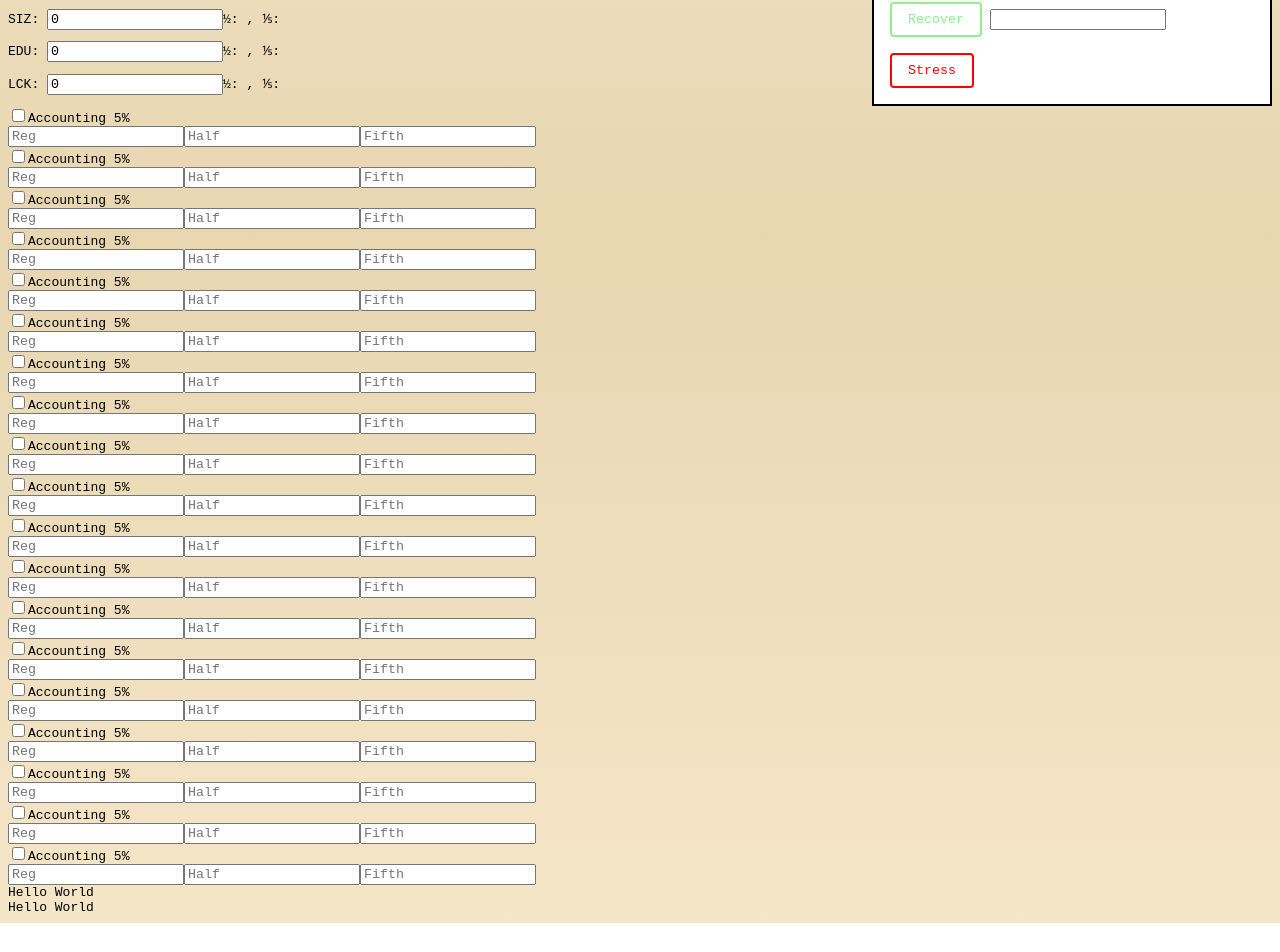
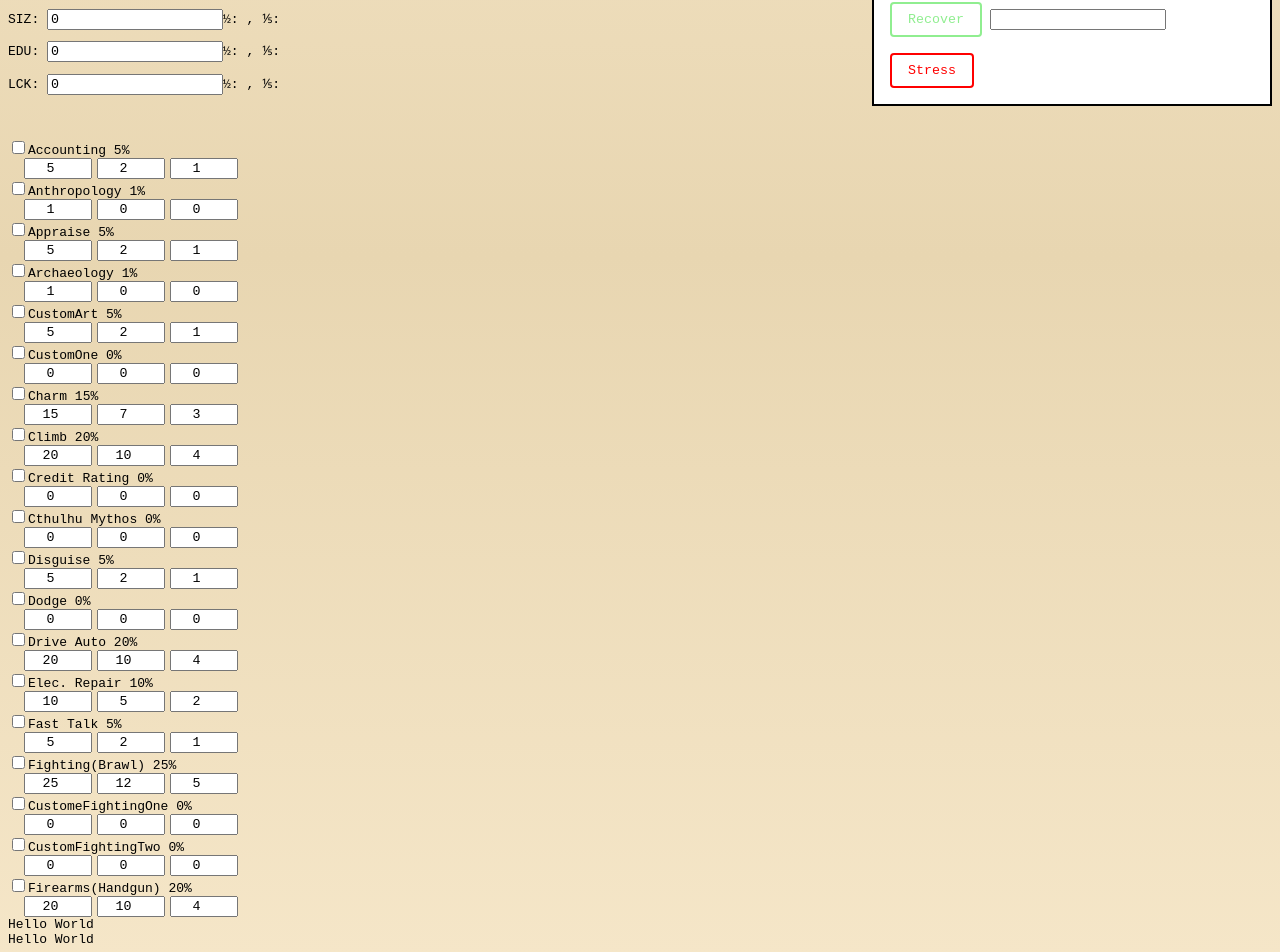
Before and after one commit to JaisungSinghLidder/Call-Of-Cthullu-Character-Sheet-, a React (Vite) app: page / in a window 1280 px wide. Shown: the part 444-1396 px from the top of the page. Before the commit the page ends 1367 px from the top, so only its background shows below. Built offline with nearby package versions, Linux system fonts and the light colour scheme.

Commit message:
add the file characteristics.jsx or css files to create one column

```diff
--- a/src/components/Characteristics.css
+++ b/src/components/Characteristics.css
@@ -4,3 +4,29 @@
     grid-template-columns: 1fr 1fr 1fr;
     margin-top: 4rem;
 }
+
+.skill-boxes
+{
+    display:inline;
+    margin-left: 1rem;
+}
+
+.skill-div
+{
+    display:block;
+}
+
+.skill-boxes {
+  display: flex;
+  gap: 5px;
+}
+
+.skill-boxes .box {
+  width: 60px;
+  text-align: center;
+}
+
+.characteristics
+{
+    margin-top: 2rem;
+}
--- a/src/components/Characteristics.jsx
+++ b/src/components/Characteristics.jsx
@@ -7,8 +7,7 @@ function Characteristics() {
   const { coreStats, setCoreStats, occupation, setOccupation } =
     useContext(CharacterContext);
 
-  // You don’t need Skills nested inside here unless you *intend*
-  // to render <Skills /> separately
+
   const [skills, setSkills] = useState({
     accounting: 5,
     anthropology: 1,
@@ -96,241 +95,53 @@ function Characteristics() {
     return coreStats.intelligence * 2;
   }
 
+  function Skill({ name, value }) {
   return (
-    <>
-      <div className="pointBox"></div>
-
-      <div className="characteristics">
-        <div className="characteristicsColumn">
-
     <div className="skill-div">
       <label>
         <input type="checkbox" />
-                Accounting {skills.accounting + "%"}
+        {name} {value + "%"}
       </label>
-                <div class="skill-boxes">
-                    <input type="number" class="box" placeholder="Reg" />
-                    <input type="number" class="box" placeholder="Half" readonly />
-                    <input type="number" class="box" placeholder="Fifth" readonly />
+      <div className="skill-boxes">
+        <input type="number" className="box" value={value} readOnly />
+        <input type="number" className="box" value={Math.floor(value / 2)} readOnly />
+        <input type="number" className="box" value={Math.floor(value / 5)} readOnly />
       </div>
     </div>
+  );
+}
 
-            <div className="skill-div">
-                <label>
-                <input type="checkbox" />
-                Accounting {skills.accounting + "%"}
-                </label>
-                <div class="skill-boxes">
-                    <input type="number" class="box" placeholder="Reg" />
-                    <input type="number" class="box" placeholder="Half" readonly />
-                    <input type="number" class="box" placeholder="Fifth" readonly />
-                </div>
+
+  return (
+    <>
+      <div className="pointBox">
+
+
       </div>
 
-            <div className="skill-div">
-                <label>
-                <input type="checkbox" />
-                Accounting {skills.accounting + "%"}
-                </label>
-                <div class="skill-boxes">
-                    <input type="number" class="box" placeholder="Reg" />
-                    <input type="number" class="box" placeholder="Half" readonly />
-                    <input type="number" class="box" placeholder="Fifth" readonly />
-                </div>
-            </div>
+      <div className="characteristics">
 
-            <div className="skill-div">
-                <label>
-                <input type="checkbox" />
-                Accounting {skills.accounting + "%"}
-                </label>
-                <div class="skill-boxes">
-                    <input type="number" class="box" placeholder="Reg" />
-                    <input type="number" class="box" placeholder="Half" readonly />
-                    <input type="number" class="box" placeholder="Fifth" readonly />
-                </div>
-            </div>
+        <div className="characteristicsColumn">
 
-            <div className="skill-div">
-                <label>
-                <input type="checkbox" />
-                Accounting {skills.accounting + "%"}
-                </label>
-                <div class="skill-boxes">
-                    <input type="number" class="box" placeholder="Reg" />
-                    <input type="number" class="box" placeholder="Half" readonly />
-                    <input type="number" class="box" placeholder="Fifth" readonly />
-                </div>
-            </div>
-
-            <div className="skill-div">
-                <label>
-                <input type="checkbox" />
-                Accounting {skills.accounting + "%"}
-                </label>
-                <div class="skill-boxes">
-                    <input type="number" class="box" placeholder="Reg" />
-                    <input type="number" class="box" placeholder="Half" readonly />
-                    <input type="number" class="box" placeholder="Fifth" readonly />
-                </div>
-            </div>
-
-            <div className="skill-div">
-                <label>
-                <input type="checkbox" />
-                Accounting {skills.accounting + "%"}
-                </label>
-                <div class="skill-boxes">
-                    <input type="number" class="box" placeholder="Reg" />
-                    <input type="number" class="box" placeholder="Half" readonly />
-                    <input type="number" class="box" placeholder="Fifth" readonly />
-                </div>
-            </div>
-
-            <div className="skill-div">
-                <label>
-                <input type="checkbox" />
-                Accounting {skills.accounting + "%"}
-                </label>
-                <div class="skill-boxes">
-                    <input type="number" class="box" placeholder="Reg" />
-                    <input type="number" class="box" placeholder="Half" readonly />
-                    <input type="number" class="box" placeholder="Fifth" readonly />
-                </div>
-            </div>
-
-            <div className="skill-div">
-                <label>
-                <input type="checkbox" />
-                Accounting {skills.accounting + "%"}
-                </label>
-                <div class="skill-boxes">
-                    <input type="number" class="box" placeholder="Reg" />
-                    <input type="number" class="box" placeholder="Half" readonly />
-                    <input type="number" class="box" placeholder="Fifth" readonly />
-                </div>
-            </div>
-
-            <div className="skill-div">
-                <label>
-                <input type="checkbox" />
-                Accounting {skills.accounting + "%"}
-                </label>
-                <div class="skill-boxes">
-                    <input type="number" class="box" placeholder="Reg" />
-                    <input type="number" class="box" placeholder="Half" readonly />
-                    <input type="number" class="box" placeholder="Fifth" readonly />
-                </div>
-            </div>
-
-            <div className="skill-div">
-                <label>
-                <input type="checkbox" />
-                Accounting {skills.accounting + "%"}
-                </label>
-                <div class="skill-boxes">
-                    <input type="number" class="box" placeholder="Reg" />
-                    <input type="number" class="box" placeholder="Half" readonly />
-                    <input type="number" class="box" placeholder="Fifth" readonly />
-                </div>
-            </div>
-
-            <div className="skill-div">
-                <label>
-                <input type="checkbox" />
-                Accounting {skills.accounting + "%"}
-                </label>
-                <div class="skill-boxes">
-                    <input type="number" class="box" placeholder="Reg" />
-                    <input type="number" class="box" placeholder="Half" readonly />
-                    <input type="number" class="box" placeholder="Fifth" readonly />
-                </div>
-            </div>
-
-            <div className="skill-div">
-                <label>
-                <input type="checkbox" />
-                Accounting {skills.accounting + "%"}
-                </label>
-                <div class="skill-boxes">
-                    <input type="number" class="box" placeholder="Reg" />
-                    <input type="number" class="box" placeholder="Half" readonly />
-                    <input type="number" class="box" placeholder="Fifth" readonly />
-                </div>
-            </div>
-
-            <div className="skill-div">
-                <label>
-                <input type="checkbox" />
-                Accounting {skills.accounting + "%"}
-                </label>
-                <div class="skill-boxes">
-                    <input type="number" class="box" placeholder="Reg" />
-                    <input type="number" class="box" placeholder="Half" readonly />
-                    <input type="number" class="box" placeholder="Fifth" readonly />
-                </div>
-            </div>
-
-            <div className="skill-div">
-                <label>
-                <input type="checkbox" />
-                Accounting {skills.accounting + "%"}
-                </label>
-                <div class="skill-boxes">
-                    <input type="number" class="box" placeholder="Reg" />
-                    <input type="number" class="box" placeholder="Half" readonly />
-                    <input type="number" class="box" placeholder="Fifth" readonly />
-                </div>
-            </div>
-
-            <div className="skill-div">
-                <label>
-                <input type="checkbox" />
-                Accounting {skills.accounting + "%"}
-                </label>
-                <div class="skill-boxes">
-                    <input type="number" class="box" placeholder="Reg" />
-                    <input type="number" class="box" placeholder="Half" readonly />
-                    <input type="number" class="box" placeholder="Fifth" readonly />
-                </div>
-            </div>
-
-            <div className="skill-div">
-                <label>
-                <input type="checkbox" />
-                Accounting {skills.accounting + "%"}
-                </label>
-                <div class="skill-boxes">
-                    <input type="number" class="box" placeholder="Reg" />
-                    <input type="number" class="box" placeholder="Half" readonly />
-                    <input type="number" class="box" placeholder="Fifth" readonly />
-                </div>
-            </div>
-
-            <div className="skill-div">
-                <label>
-                <input type="checkbox" />
-                Accounting {skills.accounting + "%"}
-                </label>
-                <div class="skill-boxes">
-                    <input type="number" class="box" placeholder="Reg" />
-                    <input type="number" class="box" placeholder="Half" readonly />
-                    <input type="number" class="box" placeholder="Fifth" readonly />
-                </div>
-            </div>
-
-            <div className="skill-div">
-                <label>
-                <input type="checkbox" />
-                Accounting {skills.accounting + "%"}
-                </label>
-                <div class="skill-boxes">
-                    <input type="number" class="box" placeholder="Reg" />
-                    <input type="number" class="box" placeholder="Half" readonly />
-                    <input type="number" class="box" placeholder="Fifth" readonly />
-                </div>
-            </div>
-
+            <Skill name="Accounting" value={skills.accounting} />
+            <Skill name="Anthropology" value={skills.anthropology} />
+            <Skill name="Appraise" value={skills.appraise} />
+            <Skill name="Archaeology" value={skills.archaeology} />
+            <Skill name="CustomArt" value={skills.customArt} />
+            <Skill name="CustomOne" value={skills.customOne} />
+            <Skill name="Charm" value={skills.charm} />
+            <Skill name="Climb" value={skills.climb} />
+            <Skill name="Credit Rating" value={skills.creditRating} />
+            <Skill name="Cthulhu Mythos" value={skills.cthulluMythos} />
+            <Skill name="Disguise" value={skills.disguise} />
+            <Skill name="Dodge" value={skills.dodge} />
+            <Skill name="Drive Auto" value={skills.driveAuto} />
+            <Skill name="Elec. Repair" value={skills.elecRepair} />
+            <Skill name="Fast Talk" value={skills.fastTalk} />
+            <Skill name="Fighting(Brawl)" value={skills.fightingBrawl} />
+            <Skill name="CustomeFightingOne" value={skills.fightingCustomOne} />
+            <Skill name="CustomFightingTwo" value={skills.fightingCustomTwo} />
+            <Skill name="Firearms(Handgun)" value={skills.firearmsHandgun} />
 
         </div>
 
```
Lines whose indentation alone changed are shown as unchanged.
